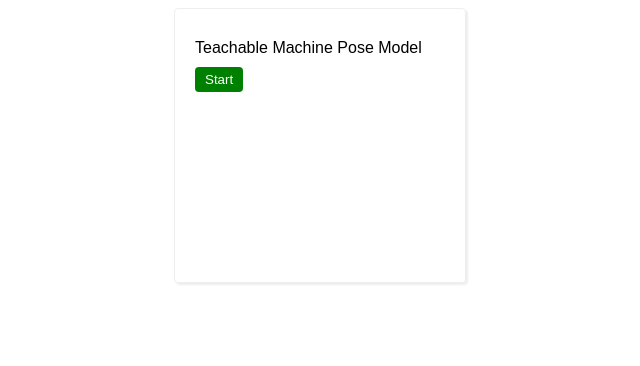
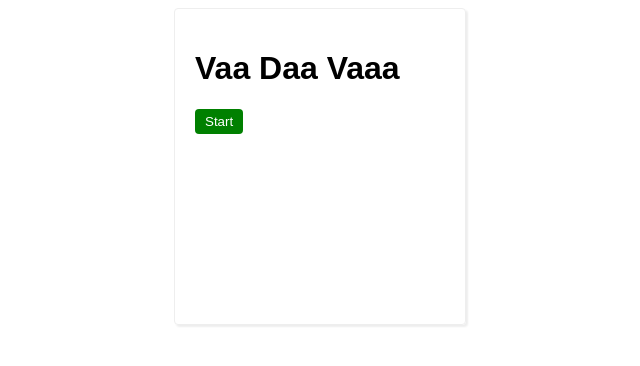
Before and after one commit to MRDK369/ai, a plain HTML site: page INDEX.html in a window 1280 px wide. Shown: the whole page, without its empty margins (320-960 px from the left). Drawn offline with Linux system fonts and the light colour scheme.

Commit message:
INDEX. html

```diff
--- a/sitandstand.html
+++ b/INDEX.html
@@ -18,7 +18,7 @@
 <div style="width:250px;margin: 0 auto; border:1px solid #eee; padding:20px; font-family: sans-serif; border-radius:4px; box-shadow: #eee 2px 2px 2px">
 
 
-<div>Teachable Machine Pose Model</div>
+<div> <h1> Vaa Daa Vaaa</h1></div>
 <button type="button" onclick="init()">Start</button>
 <div><canvas id="canvas"></canvas></div>
 <div id="label-container"></div>
```
